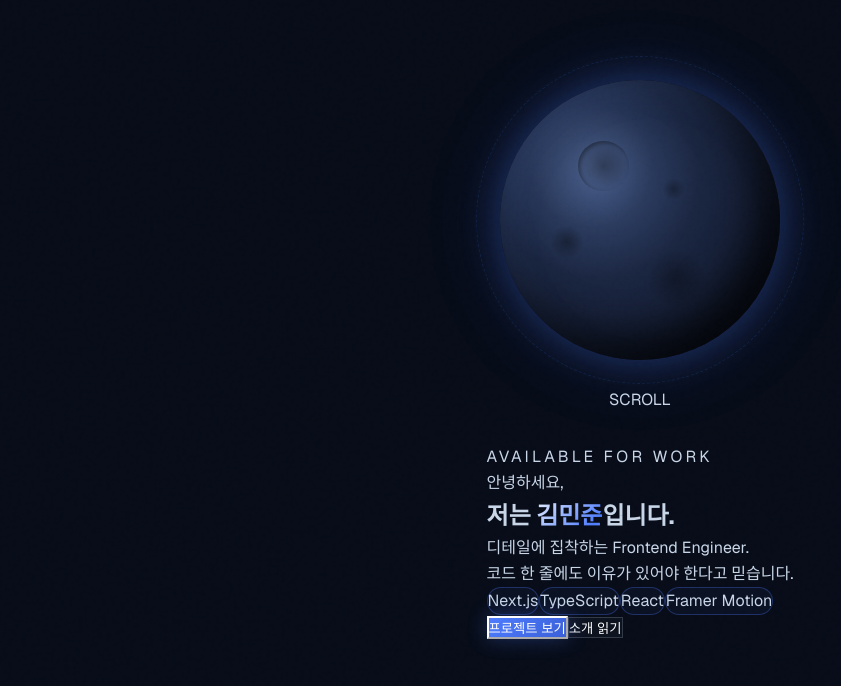
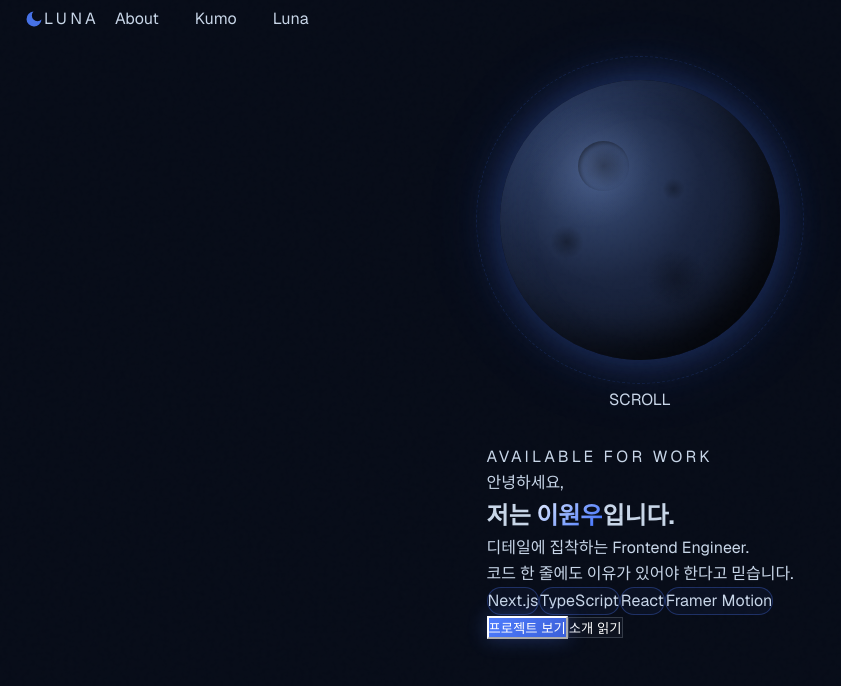
Before and after one commit to wanudesu/project-luna, a Next.js app: page / in a window 1280 px wide. Shown: the top 686 px of the page, without its empty margins (0-841 px from the left). Built offline with nearby package versions, Linux system fonts and the light colour scheme.

Commit message:
feat: add header, HeroSection.tsx info edit

```diff
--- a/src/components/home/HeroSection.tsx
+++ b/src/components/home/HeroSection.tsx
@@ -172,7 +172,7 @@ export function HeroSection() {
               >
                 {/* 📖 이름 부분은 나중에 본인 이름으로 변경하세요 */}
                 <span className="text-luna-glow">저는 </span>
-                <span className="text-gradient-luna">김민준</span>
+                <span className="text-gradient-luna">이원우</span>
                 <span className="text-luna-glow">입니다.</span>
               </motion.h1>
             </div>
--- a/src/components/layout/Header.tsx
+++ b/src/components/layout/Header.tsx
@@ -1 +1,185 @@
-export function Header() { return <header />; }
+// 이 파일은 브라우저에서 실행 되어야 된다는 선언(스크롤 감지같은 상호작용이 필요하기 때문)
+"use client";
+// src/components/layout/Header.tsx
+//
+// 📖 학습 포인트:
+// 1. useScrollY → 스크롤 감지로 배경 변화 (useMotionValue + useScroll)
+// 2. usePathname → 현재 경로 감지로 활성 링크 표시
+// 3. motion.header → Framer Motion으로 헤더 자체에 애니메이션
+
+import { motion, useScroll, useTransform } from "framer-motion";
+import Link from "next/link";
+import { usePathname } from "next/navigation";
+
+// ━━━━━━━━━━━━━━━━━━━━━━━━━━━━━━━━━━━━━━━━━━━
+// 📐 네비게이션 링크 데이터
+// 나중에 페이지가 추가되면 여기만 수정하면 됩니다.
+// as const는 "이 데이터는 절대 변하지 않는 상수야" 라는 뜻
+// ━━━━━━━━━━━━━━━━━━━━━━━━━━━━━━━━━━━━━━━━━━━
+const NAV_LINKS = [
+  { href: "/about", label: "About",  labelJa: "私について" },
+  { href: "/kumo",  label: "Kumo",   labelJa: "プロジェクト" },
+  { href: "/luna",  label: "Luna",   labelJa: "このサイト" },
+] as const;
+
+// ━━━━━━━━━━━━━━━━━━━━━━━━━━━━━━━━━━━━━━━━━━━
+// 🎬 Header 등장 애니메이션
+// headerVariants는 애니메이션의 설계도
+// y -16에 숨어있다가 0.6초동안 제자리로 내려오며 나타남
+// ━━━━━━━━━━━━━━━━━━━━━━━━━━━━━━━━━━━━━━━━━━━
+const headerVariants = {
+  hidden: { opacity: 0, y: -16 },
+  visible: {
+    opacity: 1,
+    y: 0,
+    transition: { duration: 0.6, ease: [0.25, 0.46, 0.45, 0.94], delay: 0.2 },
+  },
+};
+
+// ━━━━━━━━━━━━━━━━━━━━━━━━━━━━━━━━━━━━━━━━━━━
+// 🏗️ Header 컴포넌트
+// ━━━━━━━━━━━━━━━━━━━━━━━━━━━━━━━━━━━━━━━━━━━
+export function Header() {
+  const pathname = usePathname();
+
+  // ━━━━━━━━━━━━━━━━━━━━━━━━━━━━━━━━━━━━━━━━
+  // 📖 useScroll: 페이지 전체 스크롤 위치를 추적합니다.
+  //    scrollY는 픽셀 단위의 현재 스크롤 값입니다. (얼마나 내렸는지)
+  //
+  // useTransform: scrollY 값을 다른 값으로 변환합니다. (값에 따라 투명도 변환))
+  //    [0, 80] → 스크롤 0~80px 구간
+  //    [0, 1]  → opacity를 0에서 1로 변환
+  //    즉, 스크롤 80px 이상이면 배경이 완전히 불투명해집니다.
+  // ━━━━━━━━━━━━━━━━━━━━━━━━━━━━━━━━━━━━━━━━
+  const { scrollY } = useScroll();
+  const backdropOpacity = useTransform(scrollY, [0, 80], [0, 1]);
+  const borderOpacity = useTransform(scrollY, [0, 80], [0, 1]);
+
+    return (
+        // 애니메이션이 탑재된 특수 헤더, fixed : 위치 고정, variants : 상태 목록
+        //                            initial : 첫 등장 모습, animate : 최종 목표 모습
+    <motion.header
+      className="fixed top-0 left-0 right-0 z-50"
+      variants={headerVariants}
+      initial="hidden"
+      animate="visible"
+    >
+      {/* ── 스크롤 시 나타나는 배경 (별도 레이어로 분리해 성능 최적화) ── */}
+      {/*
+        📖 왜 별도 div로 만드나?
+        header 전체에 opacity를 주면 자식 요소(텍스트 등)도 같이 투명해집니다.
+        배경만 따로 레이어로 분리해서 opacity를 조절해야 합니다.
+      */}
+      <motion.div
+        className="absolute inset-0 -z-10"
+        style={{
+          opacity: backdropOpacity,
+          background: "rgba(7, 12, 24, 0.85)",
+          backdropFilter: "blur(12px)",
+          WebkitBackdropFilter: "blur(12px)",
+        }}
+      />
+
+      {/* ── 스크롤 시 나타나는 하단 구분선 ── */}
+      <motion.div
+        className="absolute bottom-0 left-0 right-0 h-px"
+        style={{
+          opacity: borderOpacity,
+          background:
+            "linear-gradient(90deg, transparent, rgba(77,124,254,0.2), transparent)",
+        }}
+      />
+
+      {/* ── 내부 레이아웃 ── */}
+      <div className="page-container">
+        <nav className="flex items-center justify-between h-16">
+
+          {/* 로고 */}
+          <Link href="/" className="flex items-center gap-2">
+            {/* 달 아이콘 (SVG) */}
+            <motion.div
+              whileHover={{ rotate: -15, scale: 1.1 }}
+              transition={{ type: "spring", stiffness: 400, damping: 15 }}
+            >
+              <svg
+                width="20"
+                height="20"
+                viewBox="0 0 20 20"
+                fill="none"
+                xmlns="http://www.w3.org/2000/svg"
+                aria-hidden="true"
+              >
+                <path
+                  d="M17.5 10.5A7.5 7.5 0 1 1 9.5 2.5a5.5 5.5 0 0 0 8 8z"
+                  fill="#4D7CFE"
+                  opacity="0.9"
+                />
+              </svg>
+            </motion.div>
+
+            {/* 사이트명 */}
+            <span
+              className="text-sm font-mono tracking-[0.15em] text-luna-glow uppercase"
+              style={{ letterSpacing: "0.2em" }}
+            >
+              Luna
+            </span>
+          </Link>
+
+          {/* 네비게이션 링크 */}
+          <ul className="flex items-center list-none" style={{ gap: "4px"}}>
+            {NAV_LINKS.map((link) => {
+              // 📖 pathname이 링크의 href로 시작하면 활성 상태
+              //    startsWith를 쓰는 이유: /kumo/detail 같은 하위 경로도 활성화되도록
+              const isActive = pathname.startsWith(link.href);
+
+              return (
+                <li key={link.href}>
+                  <Link href={link.href} className="relative group block" style={{ padding: "6px 16px" }}>
+
+                    {/* 활성 상태 배경 글로우 */}
+                    {isActive && (
+                      <motion.div
+                        layoutId="active-nav-bg"
+                        className="absolute inset-0 rounded-lg"
+                        style={{
+                          background: "rgba(77,124,254,0.08)",
+                          border: "1px solid rgba(77,124,254,0.2)",
+                        }}
+                        transition={{ type: "spring", stiffness: 400, damping: 30 }}
+                      />
+                    )}
+
+                    {/* 링크 텍스트 */}
+                    <span
+                      className={`
+                        relative z-10 text-sm font-mono tracking-wide
+                        transition-colors duration-200
+                        ${isActive
+                          ? "text-luna-accent"
+                          : "text-luna-mist group-hover:text-luna-silver"
+                        }
+                      `}
+                    >
+                      {link.label}
+                    </span>
+
+                    {/* 활성 상태 하단 점 인디케이터 */}
+                    {isActive && (
+                      <motion.div
+                        layoutId="active-nav-dot"
+                        className="absolute bottom-0.5 left-1/2 -translate-x-1/2 w-1 h-1 rounded-full bg-luna-accent"
+                        style={{boxShadow: "0 0 6px rgba(77,124,254,0.8)" }}
+                        transition={{ type: "spring", stiffness: 400, damping: 30 }}
+                      />
+                    )}
+                  </Link>
+                </li>
+              );
+            })}
+          </ul>
+        </nav>
+      </div>
+    </motion.header>
+  );
+}
```
